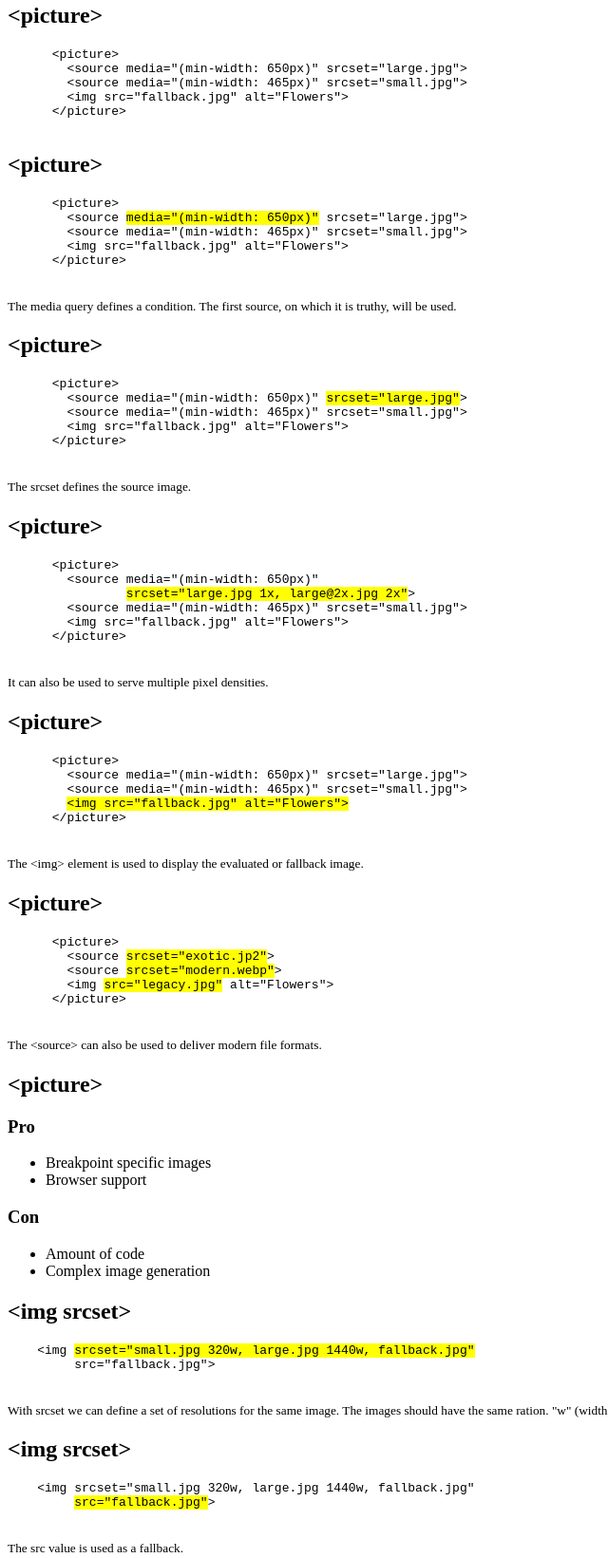
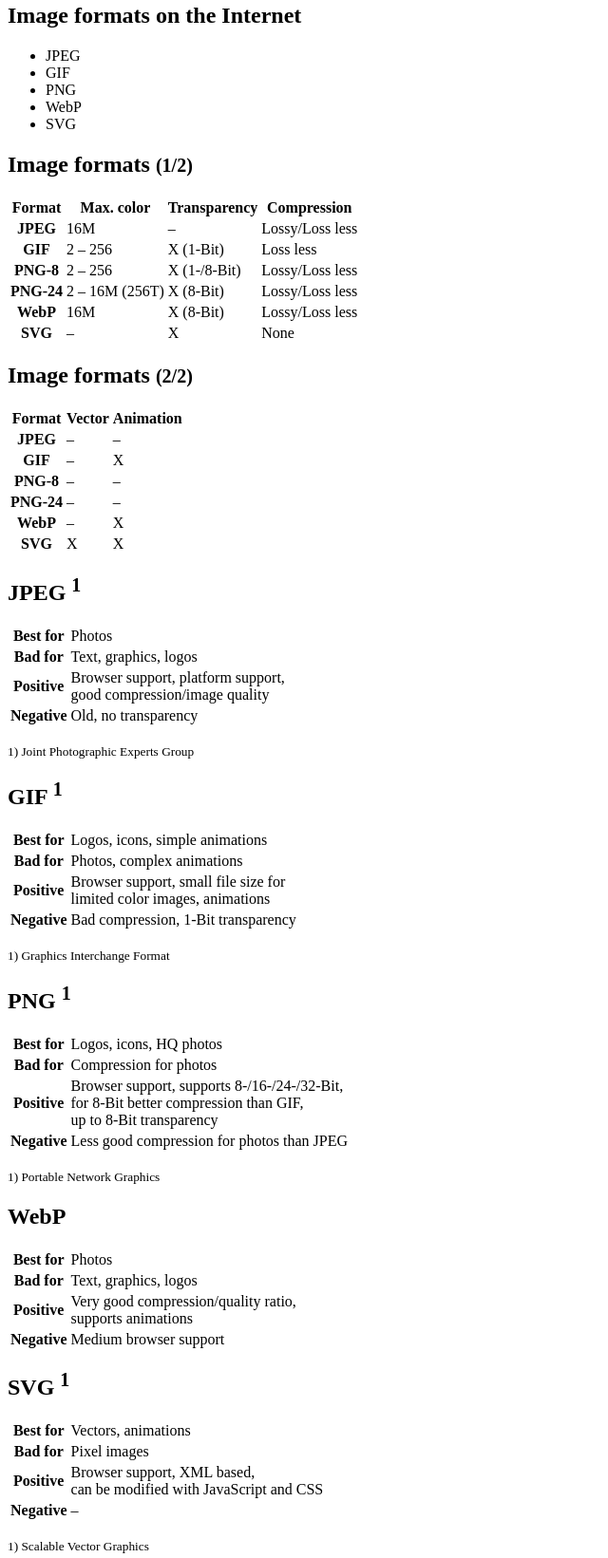
Before and after one commit to verstaerker/verstaerker.github.io, a website: page slideshows/2019-09-28/index.html in a window 1280 px wide. Shown: the part 115-1756 px from the top of the page at 95% size, without its empty margins (0-640 px from the left). Drawn offline with nearby package versions, Linux system fonts and the light colour scheme.

Commit message:
Adds image format slides.

```diff
--- a/slideshows/2019-09-28/index.html
+++ b/slideshows/2019-09-28/index.html
@@ -8,6 +8,8 @@
   <style>
     .shower {
       --slide-ratio: calc(16 / 9);
+      --color-key: #E41E13;
+      --progress-size: 2px;
     }
 
     /* Allow combination of .mark and <mark> */
@@ -28,6 +30,220 @@
   <h1>Shower Presentation Engine</h1>
   <p>Yours Truly, Famous Inc.</p>
 </header>
+
+<section class="slide">
+  <h2>Image formats on the Internet</h2>
+  <ul>
+    <li>JPEG</li>
+    <li>GIF</li>
+    <li>PNG</li>
+    <li>WebP</li>
+    <li>SVG</li>
+  </ul>
+</section>
+
+<section class="slide">
+  <h2>Image formats <small>(1/2)</small></h2>
+  <table>
+    <tr>
+      <th scope="col">Format</th>
+      <th>Max. color</th>
+      <th>Transparency</th>
+      <th>Compression</th>
+    </tr>
+    <tr>
+      <th scope="row">JPEG</th>
+      <td>16M</td>
+      <td>–</td>
+      <td>Lossy/Loss less</td>
+    </tr>
+    <tr>
+      <th scope="row">GIF</th>
+      <td>2 – 256</td>
+      <td>X (1-Bit)</td>
+      <td>Loss less</td>
+    </tr>
+    <tr>
+      <th scope="row">PNG-8</th>
+      <td>2 – 256</td>
+      <td>X (1-/8-Bit)</td>
+      <td>Lossy/Loss less</td>
+    </tr>
+    <tr>
+      <th scope="row">PNG-24</th>
+      <td>2 – 16M (256T)</td>
+      <td>X (8-Bit)</td>
+      <td>Lossy/Loss less</td>
+    </tr>
+    <tr>
+      <th scope="row">WebP</th>
+      <td>16M</td>
+      <td>X (8-Bit)</td>
+      <td>Lossy/Loss less</td>
+    </tr>
+    <tr>
+      <th scope="row">SVG</th>
+      <td>–</td>
+      <td>X</td>
+      <td>None</td>
+    </tr>
+  </table>
+</section>
+
+<section class="slide">
+  <h2>Image formats <small>(2/2)</small></h2>
+  <table>
+    <tr>
+      <th scope="col">Format</th>
+      <th>Vector</th>
+      <th>Animation</th>
+    </tr>
+    <tr>
+      <th scope="row">JPEG</th>
+      <td>–</td>
+      <td>–</td>
+    </tr>
+    <tr>
+      <th scope="row">GIF</th>
+      <td>–</td>
+      <td>X</td>
+    </tr>
+    <tr>
+      <th scope="row">PNG-8</th>
+      <td>–</td>
+      <td>–</td>
+    </tr>
+    <tr>
+      <th scope="row">PNG-24</th>
+      <td>–</td>
+      <td>–</td>
+    </tr>
+    <tr>
+      <th scope="row">WebP</th>
+      <td>–</td>
+      <td>X</td>
+    </tr>
+    <tr>
+      <th scope="row">SVG</th>
+      <td>X</td>
+      <td>X</td>
+    </tr>
+  </table>
+</section>
+
+<section class="slide">
+  <h2>JPEG <sup>1</sup></h2>
+  <table>
+    <tr>
+      <th scope="row">Best for</th>
+      <td>Photos</td>
+    </tr>
+    <tr>
+      <th scope="row">Bad for</th>
+      <td>Text, graphics, logos</td>
+    </tr>
+    <tr>
+      <th scope="row">Positive</th>
+      <td>Browser support, platform support,<br> good compression/image quality</td>
+    </tr>
+    <tr>
+      <th scope="row">Negative</th>
+      <td>Old, no transparency</td>
+    </tr>
+  </table>
+  <p><small>1) Joint Photographic Experts Group</small></p>
+</section>
+
+<section class="slide">
+  <h2>GIF <sup>1</sup></h2>
+  <table>
+    <tr>
+      <th scope="row">Best for</th>
+      <td>Logos, icons, simple animations</td>
+    </tr>
+    <tr>
+      <th scope="row">Bad for</th>
+      <td>Photos, complex animations</td>
+    </tr>
+    <tr>
+      <th scope="row">Positive</th>
+      <td>Browser support, small file size for<br> limited color images, animations</td>
+    </tr>
+    <tr>
+      <th scope="row">Negative</th>
+      <td>Bad compression, 1-Bit transparency</td>
+    </tr>
+  </table>
+  <p><small>1) Graphics Interchange Format</small></p>
+</section>
+
+<section class="slide">
+  <h2>PNG <sup>1</sup></h2>
+  <table>
+    <tr>
+      <th scope="row">Best for</th>
+      <td>Logos, icons, HQ photos</td>
+    </tr>
+    <tr>
+      <th scope="row">Bad for</th>
+      <td>Compression for photos</td>
+    </tr>
+    <tr>
+      <th scope="row">Positive</th>
+      <td>Browser support, supports 8-/16-/24-/32-Bit,<br> for 8-Bit better compression than GIF,<br> up to 8-Bit transparency</td>
+    </tr>
+    <tr>
+      <th scope="row">Negative</th>
+      <td>Less good compression for photos than JPEG</td>
+    </tr>
+  </table>
+  <p><small>1) Portable Network Graphics</small></p>
+</section>
+
+<section class="slide">
+  <h2>WebP</h2>
+  <table>
+    <tr>
+      <th scope="row">Best for</th>
+      <td>Photos</td>
+    </tr>
+    <tr>
+      <th scope="row">Bad for</th>
+      <td>Text, graphics, logos</td>
+    </tr>
+    <tr>
+      <th scope="row">Positive</th>
+      <td>Very good compression/quality ratio,<br> supports animations</td>
+    </tr>
+    <tr>
+      <th scope="row">Negative</th>
+      <td>Medium browser support</td>
+    </tr>
+  </table>
+</section>
+
+<section class="slide">
+  <h2>SVG <sup>1</sup></h2>
+  <table>
+    <tr>
+      <th scope="row">Best for</th>
+      <td>Vectors, animations</td>
+    </tr>
+    <tr>
+      <th scope="row">Bad for</th>
+      <td>Pixel images</td>
+    </tr>
+    <tr>
+      <th scope="row">Positive</th>
+      <td>Browser support, XML based,<br> can be modified with JavaScript and CSS</td>
+    </tr>
+    <tr>
+      <th scope="row">Negative</th>
+      <td>–</td>
+    </tr>
+  </table>
+  <p><small>1) Scalable Vector Graphics</small></p>
+</section>
 
 <section class="slide">
   <h2>&lt;picture&gt;</h2>
```
